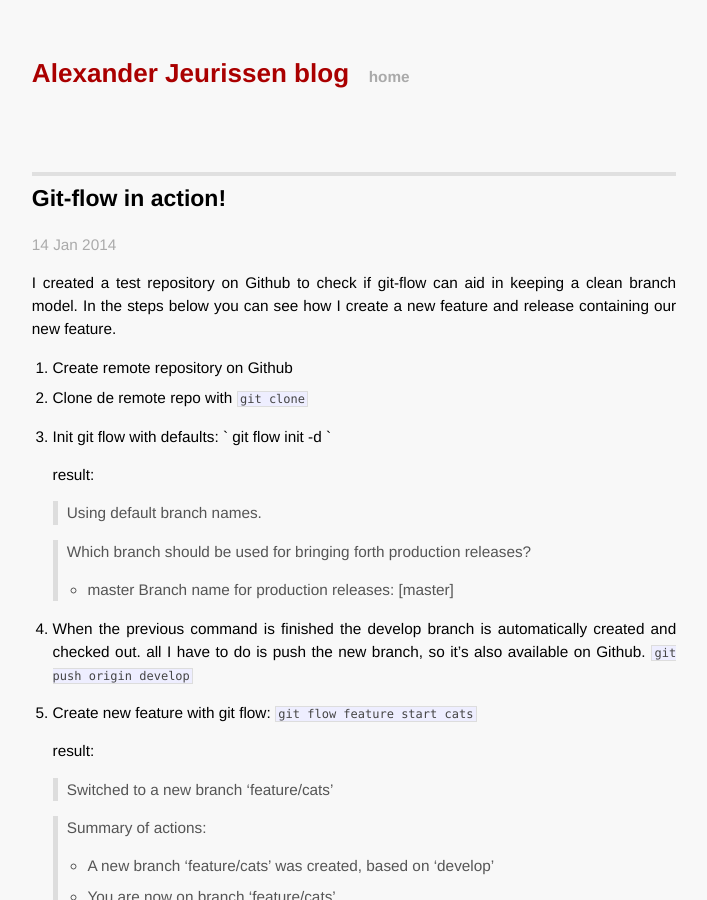
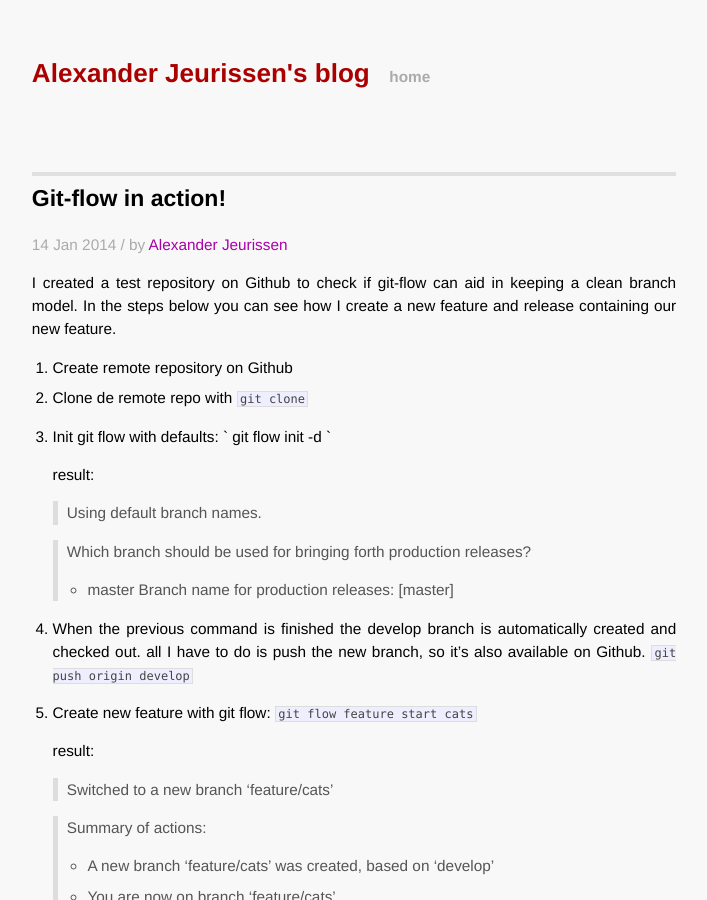
Before and after one commit to alexanderjeurissen/alexanderjeurissen.github.io, a Jekyll site: the page built from _posts/2014-01-14-git-flow-in-action.markdown, in a window 1280 px wide and 900 px high. Shown: the whole window, without its empty margins (286-993 px from the left). Built offline with Jekyll 4.4.1, drawn with Linux system fonts in a browser that asks for light colours; Markdown is read by kramdown in place of the engine named in the settings; some of the changed text lies outside the part shown.

```diff
--- a/_config.yml
+++ b/_config.yml
@@ -1,3 +1,3 @@
-name: Alexander Jeurissen blog
+name: Alexander Jeurissen's blog
 markdown: redcarpet
 pygments: true
--- a/_layouts/default.html
+++ b/_layouts/default.html
@@ -35,8 +35,8 @@
             </div>
             <div class="contact">
               <p>
-                <a href="https://github.com/yourusername">github.com/yourusername</a><br />
-                <a href="https://twitter.com/yourusername">twitter.com/yourusername</a><br />
+                <a href="https://github.com/alexanderjeurissen">github.com/alexanderjeurissen</a><br />
+                <!--<a href="https://twitter.com/yourusername">twitter.com/yourusername</a><br />-->
               </p>
             </div>
           </div>
--- a/_layouts/post.html
+++ b/_layouts/post.html
@@ -2,7 +2,7 @@
 layout: default
 ---
 <h2>{{ page.title }}</h2>
-<p class="meta">{{ page.date | date_to_string }}</p>
+<p class="meta">{{ page.date | date_to_string }} / by <a href="{{page.authorWeb}}">{{page.author}}</a></p>
 
 <div class="post">
 {{ content }}
--- a/_posts/2014-01-14-welcome-to-jekyll.markdown
+++ b/_posts/2014-01-14-git-flow-in-action.markdown
@@ -2,6 +2,7 @@
 layout: post
 title:  "Git-flow in action!"
 date:   2014-01-14 00:01:19
+author: "Alexander Jeurissen"
 categories: tutorials
 ---
 
--- a/index.html
+++ b/index.html
@@ -1,6 +1,6 @@
 ---
 layout: default
-title: Your New Jekyll Site
+title: Alexander Jeurissen's blog
 ---
 
 <div id="home">
```
